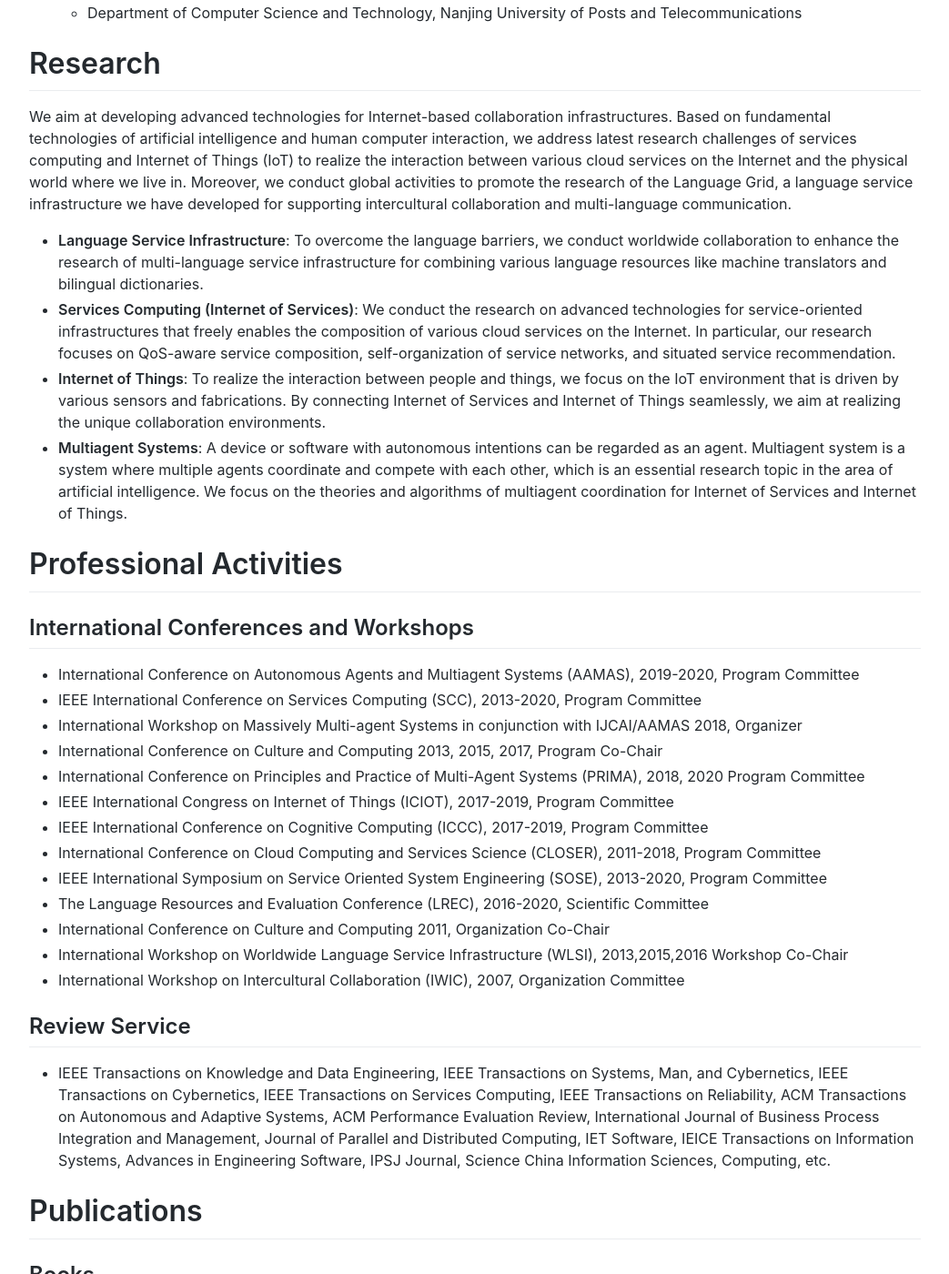
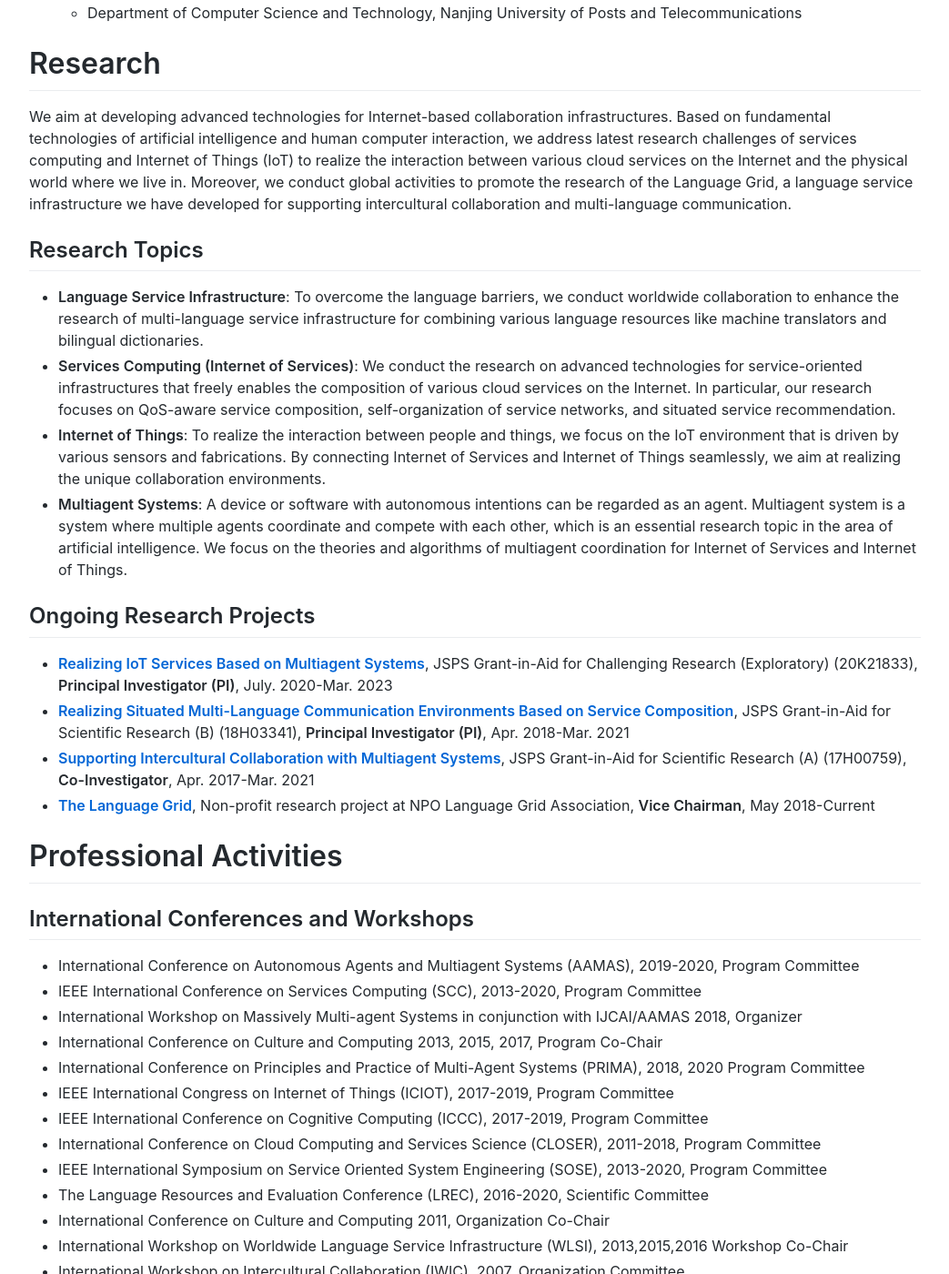
Before and after one commit to lindh/lindh.github.io, a Jekyll site: the page built from index.md, in a window 1280 px wide and 1400 px high, scrolled down 1096 px. Shown: the whole window at 91% size, without its empty margins (118-1161 px from the left). Built offline with Jekyll 4.4.1, drawn with Linux system fonts in a browser that asks for light colours; comment, search, counter and statistics services are not loaded.

Commit message:
Update index.md

```diff
--- a/index.md
+++ b/index.md
@@ -47,10 +47,17 @@ layout: default
 # Research
 We aim at developing advanced technologies for Internet-based collaboration infrastructures. Based on fundamental technologies of artificial intelligence and human computer interaction, we address latest research challenges of services computing and Internet of Things (IoT) to realize the interaction between various cloud services on the Internet and the physical world where we live in. Moreover, we conduct global activities to promote the research of the Language Grid, a language service infrastructure we have developed for supporting intercultural collaboration and multi-language communication.
 
+## Research Topics
 - **Language Service Infrastructure**: To overcome the language barriers, we conduct worldwide collaboration to enhance the research of multi-language service infrastructure for combining various language resources like machine translators and bilingual dictionaries.
 - **Services Computing (Internet of Services)**: We conduct the research on advanced technologies for service-oriented infrastructures that freely enables the composition of various cloud services on the Internet. In particular, our research focuses on QoS-aware service composition, self-organization of service networks, and situated service recommendation.
 - **Internet of Things**: To realize the interaction between people and things, we focus on the IoT environment that is driven by various sensors and fabrications. By connecting Internet of Services and Internet of Things seamlessly, we aim at realizing the unique collaboration environments.
 - **Multiagent Systems**: A device or software with autonomous intentions can be regarded as an agent. Multiagent system is a system where multiple agents coordinate and compete with each other, which is an essential research topic in the area of artificial intelligence. We focus on the theories and algorithms of multiagent coordination for Internet of Services and Internet of Things.
+
+## Ongoing Research Projects
+- **[Realizing IoT Services Based on Multiagent Systems](https://kaken.nii.ac.jp/en/grant/KAKENHI-PROJECT-20K21833/)**, JSPS Grant-in-Aid for Challenging Research (Exploratory) (20K21833), **Principal Investigator (PI)**, July. 2020-Mar. 2023
+- **[Realizing Situated Multi-Language Communication Environments Based on Service Composition](https://kaken.nii.ac.jp/en/grant/KAKENHI-PROJECT-18H03341/)**, JSPS Grant-in-Aid for Scientific Research (B) (18H03341), **Principal Investigator (PI)**, Apr. 2018-Mar. 2021
+- **[Supporting Intercultural Collaboration with Multiagent Systems](https://kaken.nii.ac.jp/en/grant/KAKENHI-PROJECT-17H00759/)**, JSPS Grant-in-Aid for Scientific Research (A) (17H00759), **Co-Investigator**, Apr. 2017-Mar. 2021
+- **[The Language Grid](http://langrid.org)**, Non-profit research project at NPO Language Grid Association, **Vice Chairman**, May 2018-Current
 
 # Professional Activities
 
```
